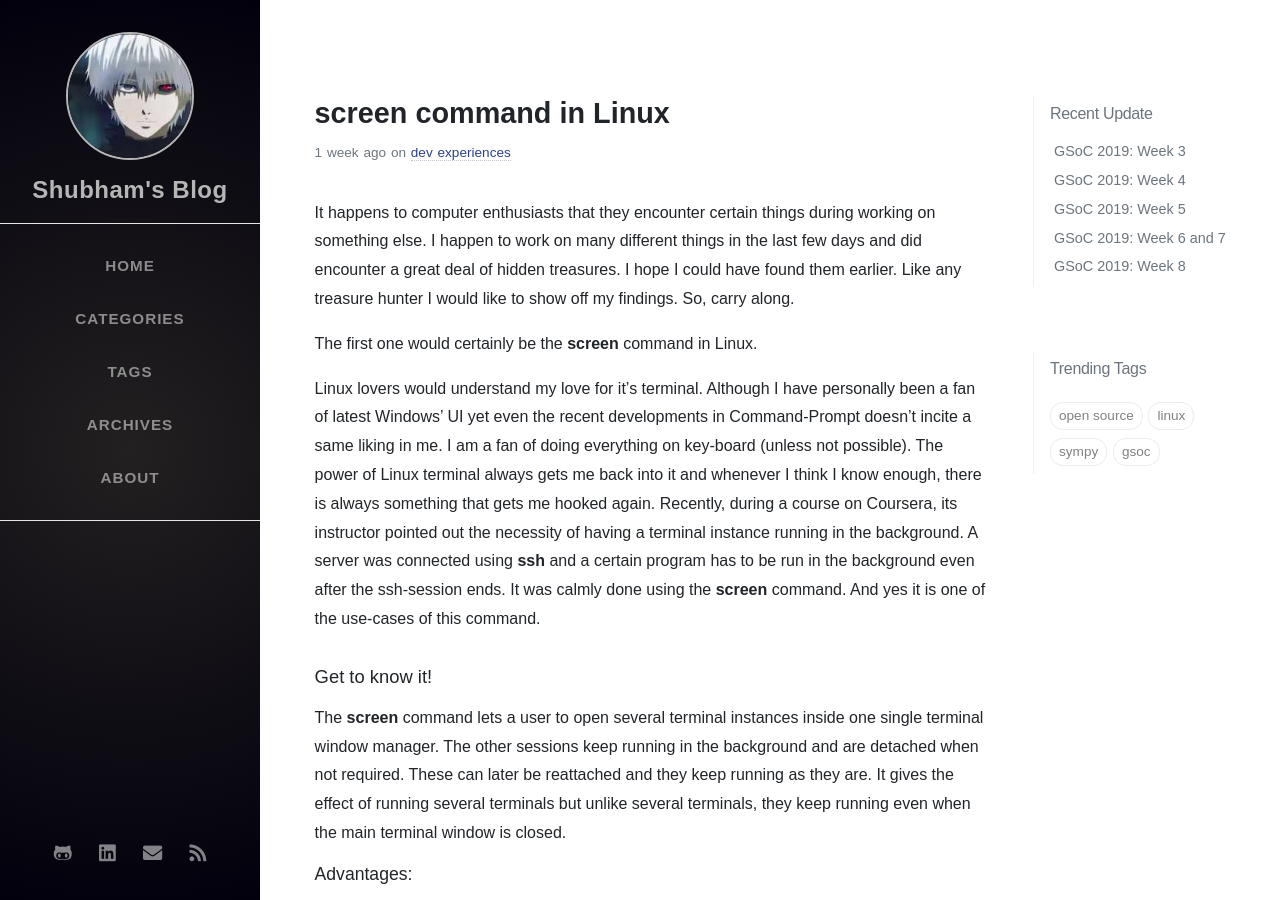
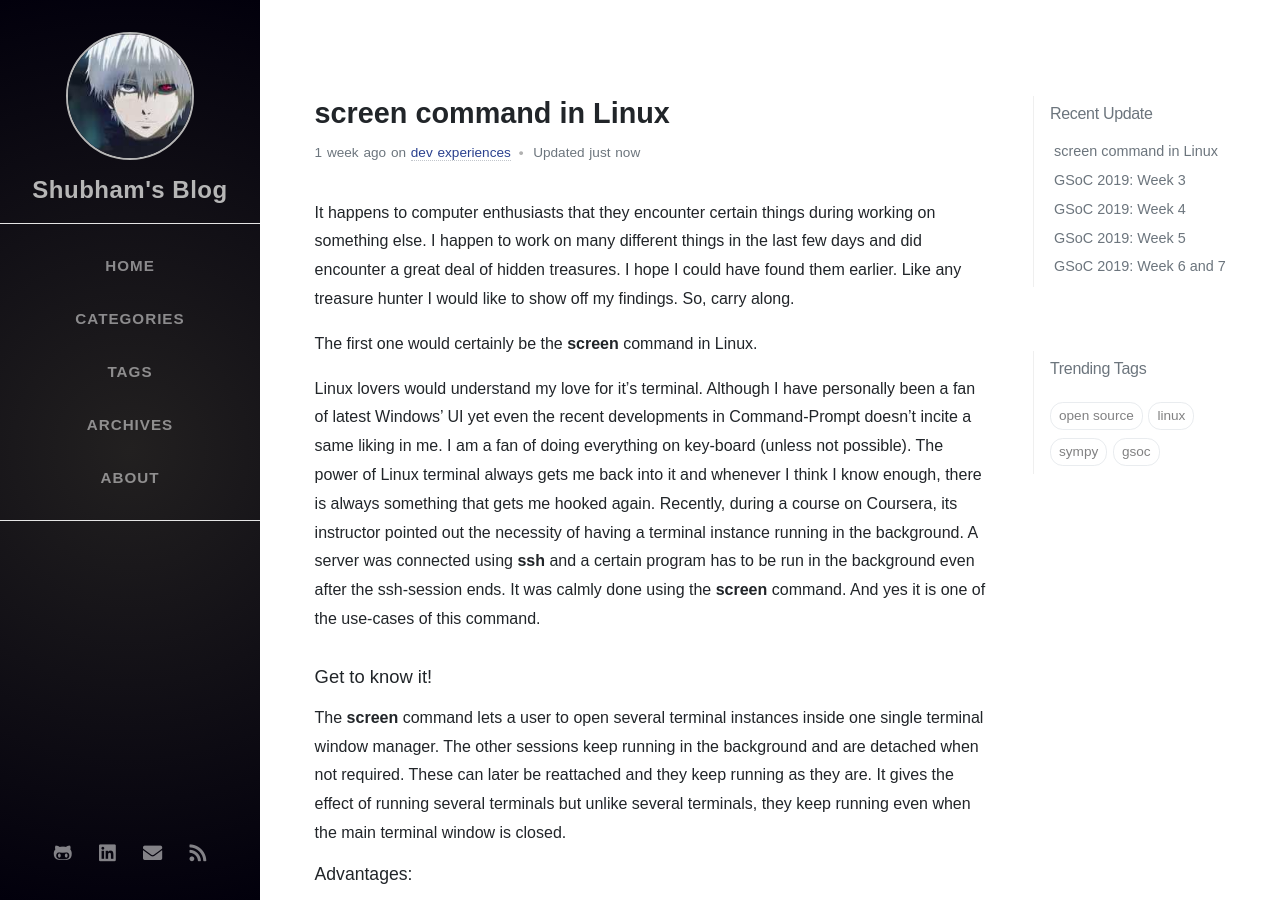
Before and after one commit to ShubhamKJha/ShubhamKJha.github.io, a Jekyll site: the page built from _posts/2020-01-02-screens-in-linux.md, in a window 1280 px wide and 900 px high. Built offline with Jekyll 4.4.1, drawn with Linux system fonts in a browser that asks for light colours; nearby versions of some CDN libraries; some web fonts are replaced; comment, search, counter and statistics services are not loaded; part of the change alters nothing that is shown.

```diff
--- a/_posts/2020-01-02-screens-in-linux.md
+++ b/_posts/2020-01-02-screens-in-linux.md
@@ -4,6 +4,8 @@ title: screen command in Linux
 comments: true
 tags: [linux]
 categories: [dev experiences]
+seo:
+  date_modified: 2020-01-15 20:14:15 +0530
 ---
 It happens to computer enthusiasts that they encounter certain things during working on something else. I happen to work on many different things in the last few days and did encounter a great deal of hidden treasures. I hope I could have found them earlier. Like any treasure hunter I would like to show off my findings. So, carry along.
 
```
